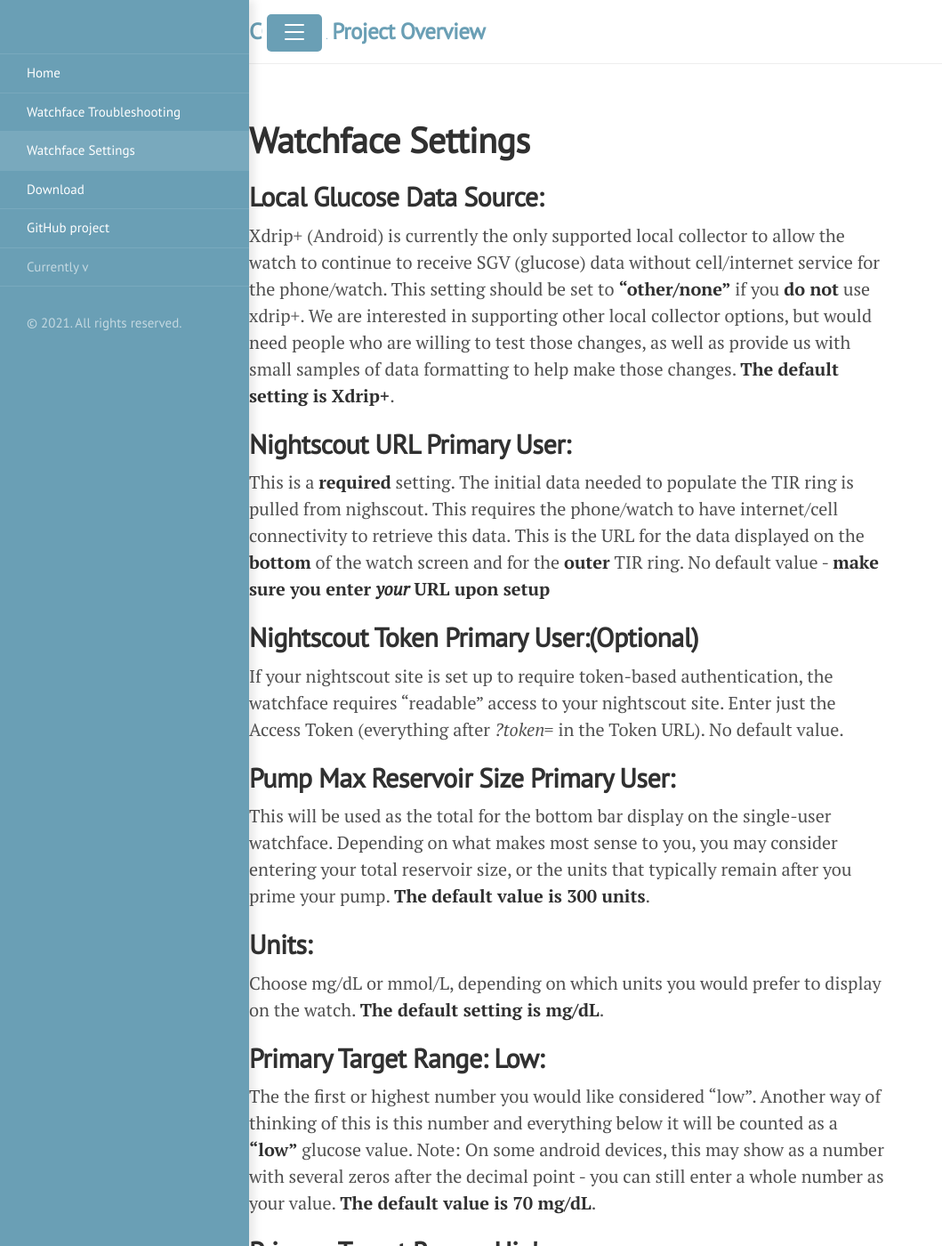
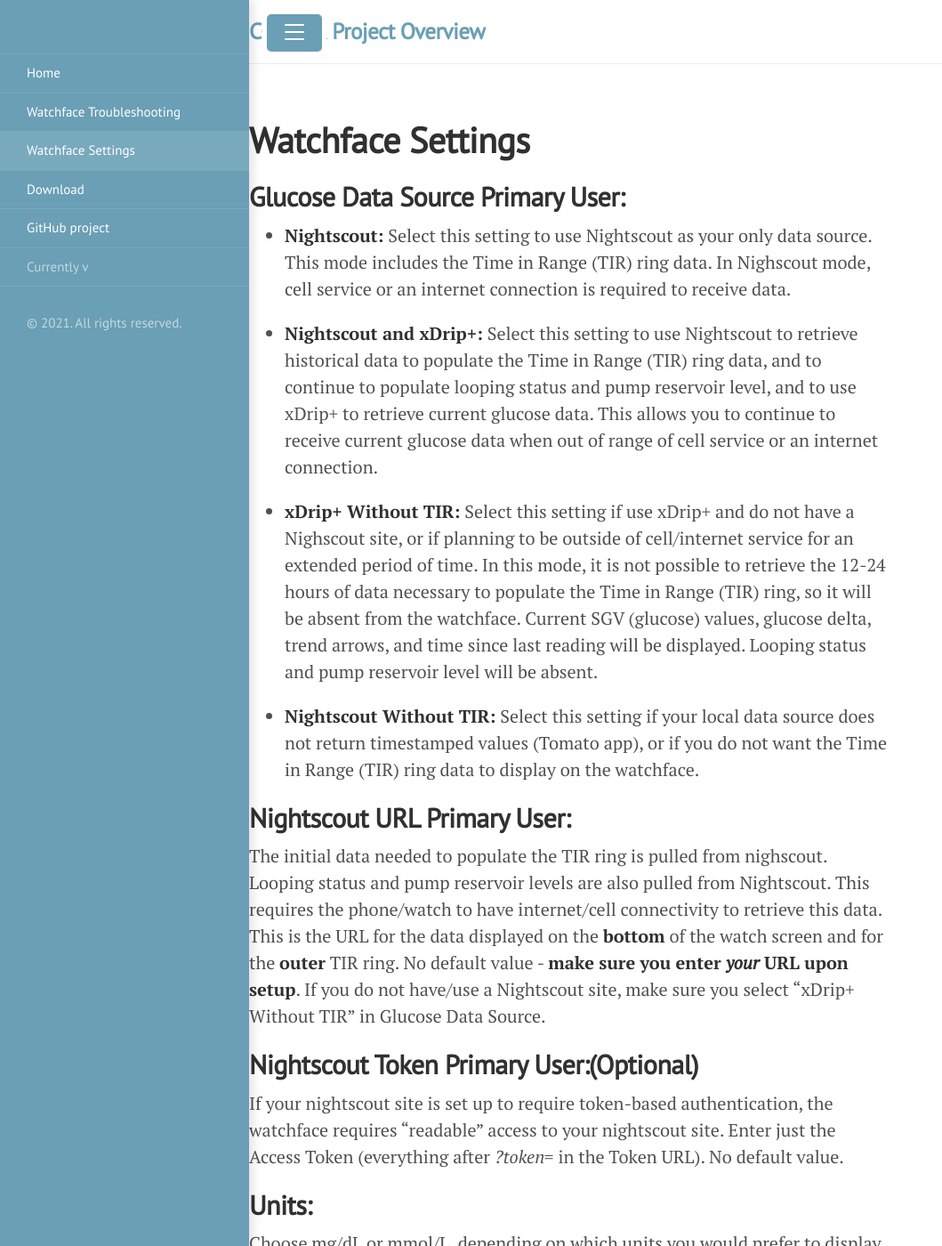
Before and after one commit to SturdiPancreas/CGM-TIR-watch, a Jekyll site: the page built from settings.md, in a window 1280 px wide and 1400 px high. Shown: the whole window at 89% size, without its empty margins (0-1059 px from the left). Built offline with Jekyll 4.4.1, drawn with Linux system fonts in a browser that asks for light colours; some of the changed text lies outside the part shown.

Commit message:
Update settings.md

```diff
--- a/settings.md
+++ b/settings.md
@@ -3,26 +3,41 @@ layout: page
 title: Watchface Settings
 ---
 
-## Local Glucose Data Source:
-Xdrip+ (Android) is currently the only supported local collector to allow the watch to continue to receive SGV (glucose) data without cell/internet service for the phone/watch.  This setting should be set to **"other/none"** if you **do not** use xdrip+.  We are interested in supporting other local collector options, but would need people who are willing to test those changes, as well as provide us with small samples of data formatting to help make those changes.  **The default setting is Xdrip+**.
+## Glucose Data Source Primary User:
+- **Nightscout:** Select this setting to use Nightscout as your only data source.  This mode includes the Time in Range (TIR) ring data.  In Nighscout mode, cell service or an internet connection is required to receive data.
+
+- **Nightscout and xDrip+:** Select this setting to use Nightscout to retrieve historical data to populate the Time in Range (TIR) ring data, and to continue to populate looping status and pump reservoir level, and to use xDrip+ to retrieve current glucose data.  This allows you to continue to receive current glucose data when out of range of cell service or an internet connection.
+
+- **xDrip+ Without TIR:** Select this setting if use xDrip+ and do not have a Nighscout site, or if planning to be outside of cell/internet service for an extended period of time.  In this mode, it is not possible to retrieve the 12-24 hours of data necessary to populate the Time in Range (TIR) ring, so it will be absent from the watchface. Current SGV (glucose) values, glucose delta, trend arrows, and time since last reading will be displayed.  Looping status and pump reservoir level will be absent.
+
+- **Nightscout Without TIR:** Select this setting if your local data source does not return timestamped values (Tomato app), or if you do not want the Time in Range (TIR) ring data to display on the watchface.
 
 ## Nightscout URL Primary User:
-This is a **required** setting.  The initial data needed to populate the TIR ring is pulled from nighscout.  This requires the phone/watch to have internet/cell connectivity to retrieve this data. This is the URL for the data displayed on the **bottom** of the watch screen and for the **outer** TIR ring. No default value - **make sure you enter _your_ URL upon setup**
+The initial data needed to populate the TIR ring is pulled from nighscout.  Looping status and pump reservoir levels are also pulled from Nightscout.  This requires the phone/watch to have internet/cell connectivity to retrieve this data. This is the URL for the data displayed on the **bottom** of the watch screen and for the **outer** TIR ring. No default value - **make sure you enter _your_ URL upon setup**.  If you do not have/use a Nightscout site, make sure you select "xDrip+ Without TIR" in Glucose Data Source.
 
 ## Nightscout Token Primary User:(Optional)
 If your nightscout site is set up to require token-based authentication, the watchface requires "readable" access to your nightscout site.  Enter just the Access Token (everything after _?token=_ in the Token URL).  No default value.
 
+## Units:
+Choose mg/dL or mmol/L, depending on which units you would prefer to display on the watch.  **The default setting is mg/dL**.
+
 ## Pump Max Reservoir Size Primary User:
 This will be used as the total for the bottom bar display on the single-user watchface.  Depending on what makes most sense to you, you may consider entering your total reservoir size, or the units that typically remain after you prime your pump.  **The default value is 300 units**.
 
-## Units:
-Choose mg/dL or mmol/L, depending on which units you would prefer to display on the watch.  **The default setting is mg/dL**.
+## Pump Warn Percent Primary User:
+This is the percentage at which the pump reservoir bar fill color will change to the user-set warning color (same as the high color).
+
+## Pump Urgent Percent Primary User:
+This is the percentage at which the pump reservoir bar fill color will change to the user-set urgent color (same as the low color).
 
 ## Primary Target Range: Low:
 The the first or highest number you would like considered "low".  Another way of thinking of this is this number and everything below it will be counted as a **"low"** glucose value.  Note: On some android devices, this may show as a number with several zeros after the decimal point - you can still enter a whole number as your value.  **The default value is 70 mg/dL**.
 
 ## Primary Target Range: High:
 The first or lowest number you would like to be considered "high".  Another way of thinking of this this number and everything above it will be counted as a **"high"** glucose value.  Note: On some android devices, this may show as a number with several zeros after the decimal point - you can still enter a whole number as your value. **The default value is 150 mg/dL**.
+
+## TIR Ring Width (1-15):
+This value is expressed in pixels.  Changing this setting to 1 will give you an extremely thin ring.  Changing this setting to 15 will give you an extremely wide ring.  **The default setting is 7 pixels**.
 
 ## Time in Range Ring Type:
 There are 3 choices in this setting, with two reset options for each, giving a total of 6 different TIR ring options.  The default setting is **24-Hour Circle Graph Summary**.
@@ -38,14 +53,17 @@ The default setting is **Rolling/Continuous**.
 
 - **Midnight/Noon:** For 24-hour Circle Graph Summary, this means a midnight reset, so the watch will always be showing you your % TIR for that current date.  This will match what you are used to seeing in X-drip statistics.  For the 12 hour options (12-Hour Circle and 5 Minute Time-Oriented), this will include data from noon/midnight (whichever is more recent) to the current time.  Note: In the 5 Minute Time-Oriented mode, this will result in a partial ring, as there will be a gap from the current time clockise to noon/midnight.
 
-## TIR Ring Width (1-30):
-This value is expressed in pixels.  Changing this setting to 1 will give you an extremely thin ring.  Changing this setting to 30 will give you an extremely wide ring.  **The default setting is 14 pixels**.
-
 ## Stale Data Warning:
 This value is expressed in minutes and represents the point at which data/icons should be re-drawn using your High color choice (see below) to indicate that the data is old.  **The default setting is 16 minutes**.
 
 ## Stale Data Urgent:
 This value is expressed in minutes and represents the point at which data/icons should be removed from the screen or re-drawn using your Low color choice (see below) to indicate that the data is extremely old.  **The default setting is 31 minutes**.
+
+## Battery Warn Percent:
+This is the percent at which the watch battery icon and percetange change color to the user-set warning color (same as the high color).  **The default setting is 20%**.
+
+## Battery Urgent Percent:
+This is the percent at which the watch battery icon and percentage change color to the user-set urgent color (same as the low color). **The default setting is 10%**.
 
 ## Color Choices:
 Select from the 64-color choices available in Garmin's device specifications for each of the following:
@@ -66,3 +84,15 @@ If your **2nd nightscout site** is set up to require token-based authentication,
 
 ## Pump Max Reservoir Size Secondary User: (Optional)
 This will be used as the total for the top bar display for the **2nd diabetic's** pump.  Depending on what makes most sense to you, you may consider entering your total reservoir size, or the units that typically remain after you prime your pump.  **The default value is 300 units**.
+
+## Pump Warn Percent Secondary User:
+This is the percentage at which the pump reservoir bar fill color will change to the user-set warning color (same as the high color).
+
+## Pump Urgent Percent Secondary User:
+This is the percentage at which the pump reservoir bar fill color will change to the user-set urgent color (same as the low color).
+
+## Secondary Target Range: Low:
+The the first or highest number you would like considered "low".  Another way of thinking of this is this number and everything below it will be counted as a **"low"** glucose value.  Note: On some android devices, this may show as a number with several zeros after the decimal point - you can still enter a whole number as your value.  **The default value is 70 mg/dL**.
+
+## Secondary Target Range: High:
+The first or lowest number you would like to be considered "high".  Another way of thinking of this this number and everything above it will be counted as a **"high"** glucose value.  Note: On some android devices, this may show as a number with several zeros after the decimal point - you can still enter a whole number as your value. **The default value is 150 mg/dL**.
```
